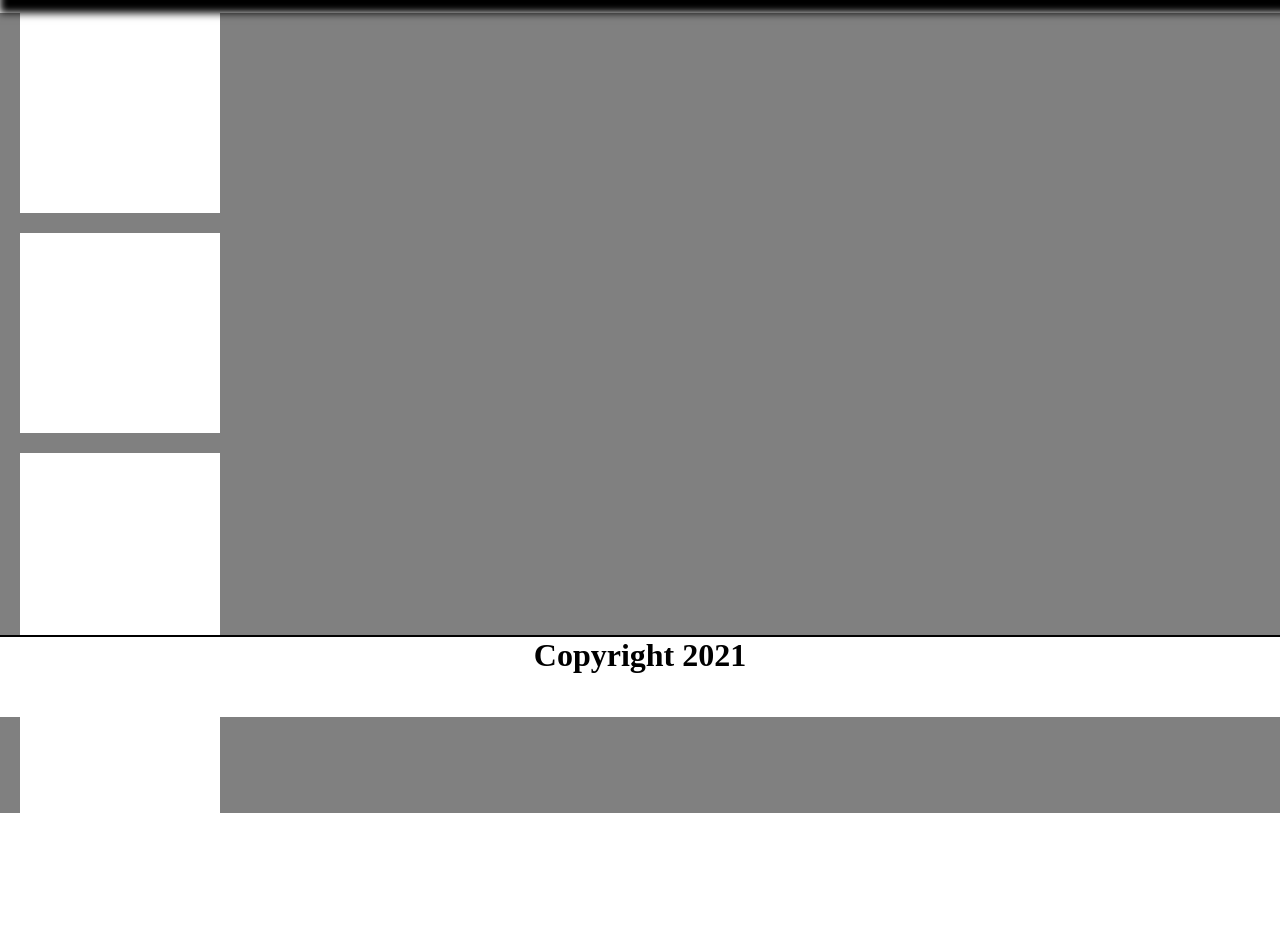
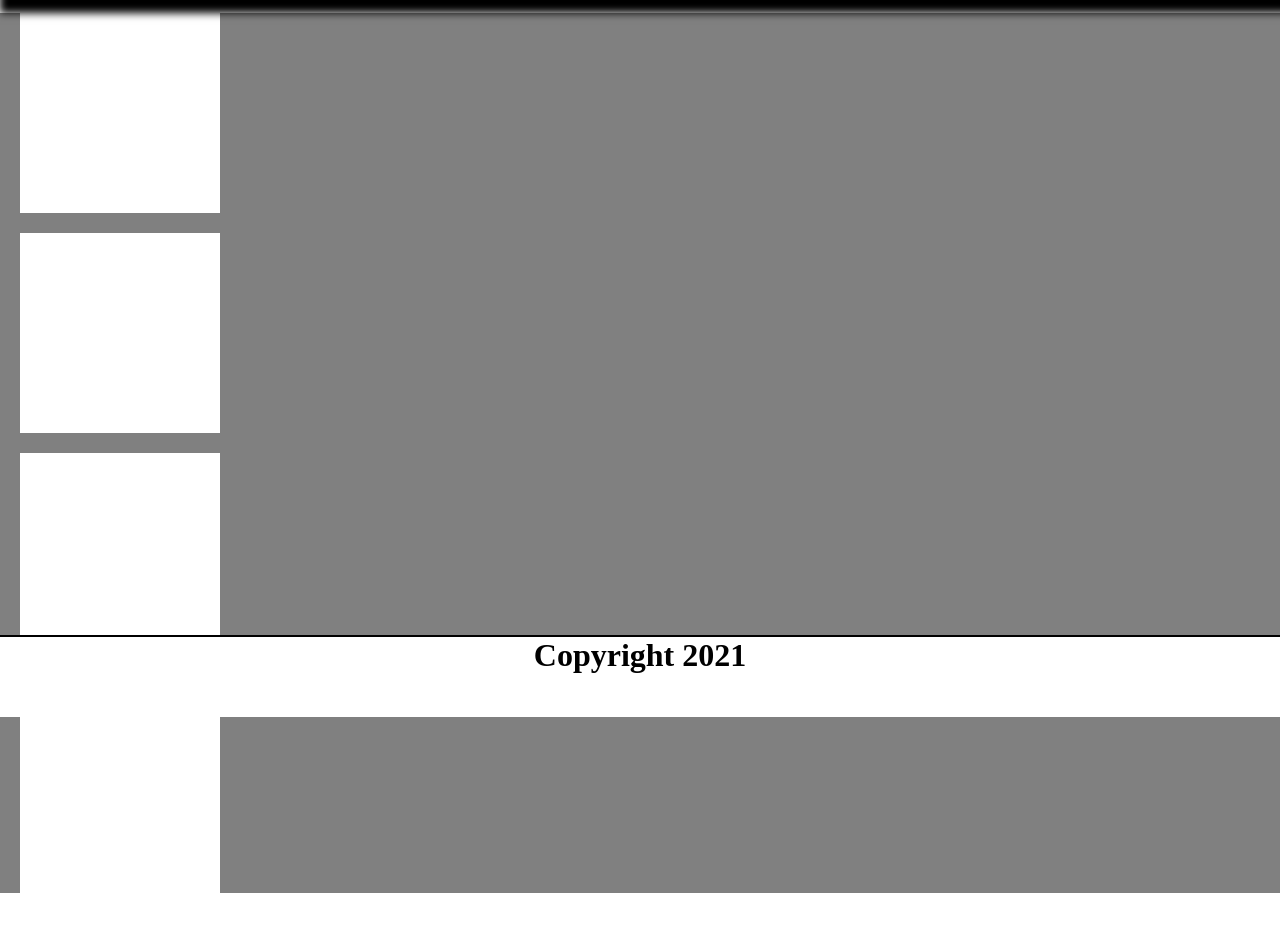
Before and after one commit to njayinla/cit_21200_week-3, a plain HTML site: page index.html in a window 1280 px wide. Shown: the part 83-1014 px from the top of the page. Before the commit the page ends 956 px from the top, so only its background shows below. Drawn offline with Linux system fonts and the light colour scheme.

Commit message:
Update index.html

```diff
--- a/index.html
+++ b/index.html
@@ -37,6 +37,8 @@
              height: 800px;
             background: gray;
             border-bottom: black;
+            padding-bottom: 80px;
+            margin-bottom: 1px;
 
 
         }
@@ -45,6 +47,9 @@
             width: 200px;
             background: white;
             margin: 20px;
+        }
+        #lastbox {
+            padding-bottom: 80px;
         }
         .footer {
 
@@ -84,11 +89,12 @@
 
         </div>
 
-        <div class="box">
+        <div class="box" id="lastbox">
 
         </div>
 
     </div>
+
     <div class="footer">
         <h1>Copyright 2021</h1>
     </div>
```
